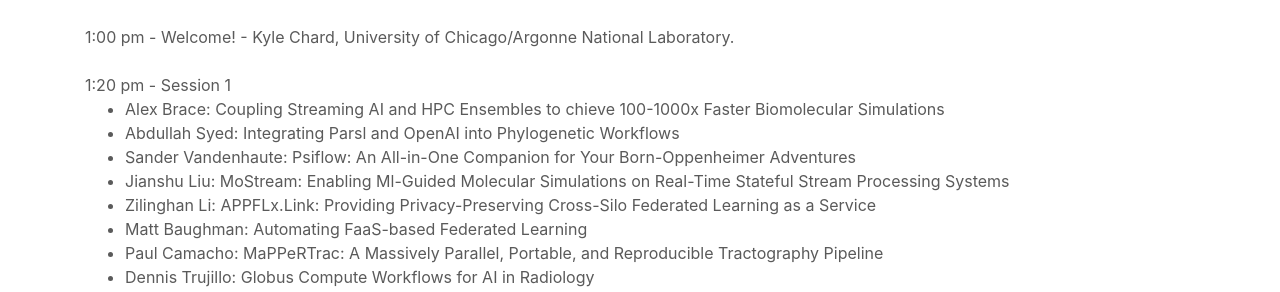
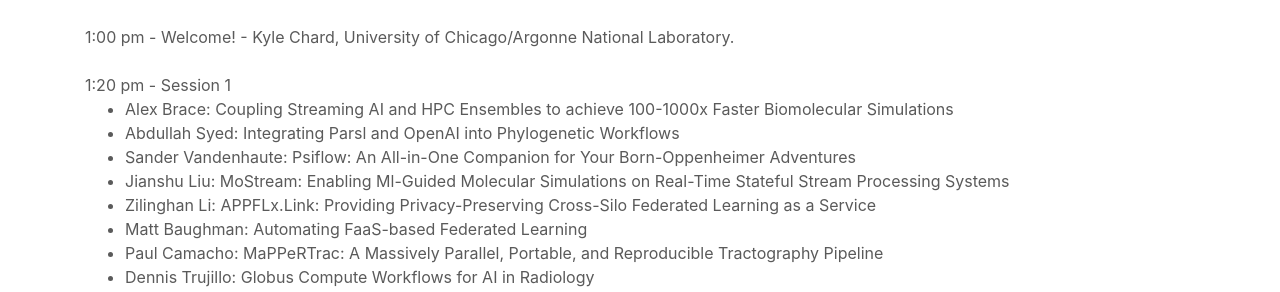
Before and after one commit to Parsl/parsl.github.io, a Jekyll site: the page built from parslfest/parslfest2023.html, in a window 1280 px wide and 900 px high, scrolled down 1390 px. Shown: the part 161-453 px from the top of the window. Built offline with Jekyll 4.4.1, drawn with Linux system fonts in a browser that asks for light colours.

Commit message:
Fix typo in talk title

```diff
--- a/parslfest/parslfest2023.html
+++ b/parslfest/parslfest2023.html
@@ -61,7 +61,7 @@
 
       1:20 pm - Session 1
       <ul>
-	      	<li>Alex Brace: Coupling Streaming AI and HPC Ensembles to chieve 100-1000x Faster Biomolecular Simulations</li>
+	      	<li>Alex Brace: Coupling Streaming AI and HPC Ensembles to achieve 100-1000x Faster Biomolecular Simulations</li>
 		<li>Abdullah Syed: Integrating Parsl and OpenAI into Phylogenetic Workflows</li>
 		<li>Sander Vandenhaute: Psiflow: An All-in-One Companion for Your Born-Oppenheimer Adventures</li>
 		<li>Jianshu Liu: MoStream: Enabling Ml-Guided Molecular Simulations on Real-Time Stateful Stream Processing Systems</li>
```
